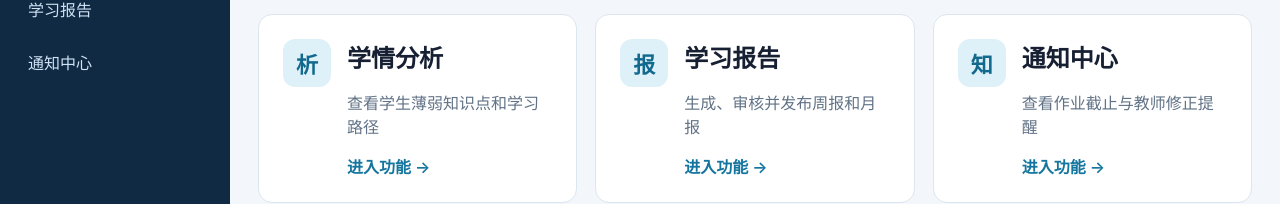
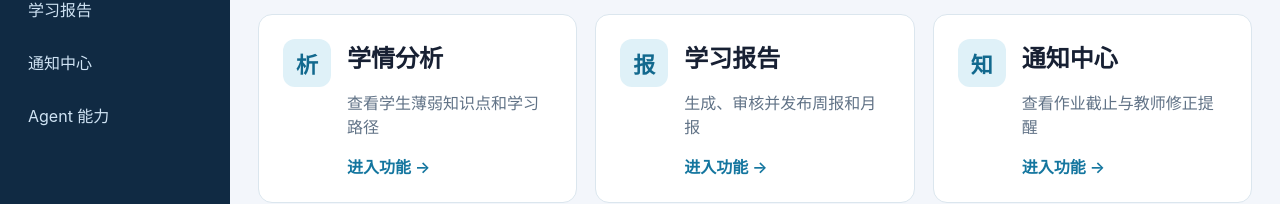
Before and after one commit to EEKK2233/hdsx, a Vue app in the folder frontend/: page / in a window 1280 px wide. Shown: the part 590-794 px from the top of the page. Built offline with nearby package versions, Linux system fonts and the light colour scheme; no server answers; sample sign-in values are in the browser's storage.

Commit message:
feat: 增加前端公共层与Agent能力中心

```diff
--- a/frontend/src/App.vue
+++ b/frontend/src/App.vue
@@ -2,6 +2,8 @@
 import {computed,onMounted} from 'vue'
 import {useAuthStore} from './stores/auth'
 import {useRoute} from 'vue-router'
+import AppBreadcrumb from './components/AppBreadcrumb.vue'
+import AccountActions from './components/AccountActions.vue'
 const auth=useAuthStore(),route=useRoute()
 onMounted(()=>auth.load().catch(()=>{}))
 const labels:{[key:string]:string}={admin:'管理员',teacher:'教师',student:'学生',parent:'家长'}
@@ -11,10 +13,11 @@ const allNav=[
   {to:'/lesson',label:'智能备课',roles:['admin','teacher']},{to:'/assignments',label:'作业中心',roles:['admin','teacher','student']},
   {to:'/chat',label:'课堂答疑',roles:['admin','teacher','student']},{to:'/classroom-ops',label:'课堂运营',roles:['admin','teacher']},
   {to:'/analytics',label:'学情分析',roles:['admin','teacher','student']},{to:'/reports',label:'学习报告',roles:['admin','teacher','parent']},
-  {to:'/notifications',label:'通知中心',roles:['admin','teacher','student','parent']}
+  {to:'/notifications',label:'通知中心',roles:['admin','teacher','student','parent']},
+  {to:'/agent-capabilities',label:'Agent 能力',roles:['admin']}
 ]
 const nav=computed(()=>allNav.filter(n=>auth.user&&n.roles.includes(auth.user.role)))
 const isPublic=computed(()=>['/login','/register'].includes(route.path))
 const currentLabel=computed(()=>allNav.find(item=>item.to===route.path)?.label||'功能页面')
 </script>
-<template><div class="shell"><aside v-if="!isPublic"><div class="brand">Edu Agent<small>{{labels[auth.user?.role||'']}}工作台</small></div><router-link v-for="n in nav" :to="n.to" :key="n.to">{{n.label}}</router-link></aside><main><header v-if="!isPublic" class="topbar"><nav class="breadcrumb" aria-label="当前位置"><router-link to="/">工作台</router-link><span>›</span><strong>{{currentLabel}}</strong></nav><div class="account-actions"><span>{{auth.user?.display_name}} · {{labels[auth.user?.role||'']}}</span><button class="logout-button" @click="auth.logout">退出登录</button></div></header><router-view v-slot="{Component}"><keep-alive :max="16"><component :is="Component"/></keep-alive></router-view></main></div></template>
+<template><div class="shell"><aside v-if="!isPublic"><div class="brand">Edu Agent<small>{{labels[auth.user?.role||'']}}工作台</small></div><router-link v-for="n in nav" :to="n.to" :key="n.to">{{n.label}}</router-link></aside><main><header v-if="!isPublic" class="topbar"><AppBreadcrumb :label="currentLabel"/><AccountActions :display-name="auth.user?.display_name" :role-label="labels[auth.user?.role||'']" @logout="auth.logout"/></header><router-view v-slot="{Component}"><keep-alive :max="16"><component :is="Component"/></keep-alive></router-view></main></div></template>
--- /dev/null
+++ b/frontend/src/capabilities.css
@@ -0,0 +1 @@
+.breadcrumb,.account-actions{display:flex;align-items:center;gap:10px}.breadcrumb a{color:#1677a6;text-decoration:none}.logout-button{padding:8px 12px}.capability-grid{display:grid;grid-template-columns:repeat(auto-fit,minmax(280px,1fr));gap:14px;margin-bottom:24px}.capability-card{background:#fff;border:1px solid #dbe5ed;border-radius:11px;padding:17px}.capability-card>div:first-child{display:flex;align-items:center;justify-content:space-between;gap:10px}.capability-card p{line-height:1.5;color:#5e7182}.capability-tags{display:flex;gap:6px;flex-wrap:wrap}.capability-tags span{background:#edf5f8;color:#176b91;padding:4px 8px;border-radius:12px;font-size:12px}
--- /dev/null
+++ b/frontend/src/components/AccountActions.vue
@@ -0,0 +1,5 @@
+<script setup lang="ts">
+defineProps<{displayName?:string;roleLabel?:string}>()
+defineEmits<{logout:[]}>()
+</script>
+<template><div class="account-actions"><span>{{displayName}} · {{roleLabel}}</span><button class="logout-button" @click="$emit('logout')">退出登录</button></div></template>
--- /dev/null
+++ b/frontend/src/components/AppBreadcrumb.vue
@@ -0,0 +1,4 @@
+<script setup lang="ts">
+defineProps<{label:string}>()
+</script>
+<template><nav class="breadcrumb" aria-label="当前位置"><router-link to="/">工作台</router-link><span>›</span><strong>{{label}}</strong></nav></template>
--- /dev/null
+++ b/frontend/src/components/CapabilityCard.vue
@@ -0,0 +1,4 @@
+<script setup lang="ts">
+defineProps<{name:string;version:string;description:string;tags?:string[]}>()
+</script>
+<template><article class="capability-card"><div><strong>{{name}}</strong><span class="badge">v{{version}}</span></div><p>{{description}}</p><div class="capability-tags"><span v-for="tag in tags" :key="tag">{{tag}}</span><span v-if="!tags?.length">无外部工具</span></div><slot/></article></template>
--- /dev/null
+++ b/frontend/src/composables/useAsyncTask.ts
@@ -0,0 +1,2 @@
+import {ref} from 'vue'
+export function useAsyncTask(){const loading=ref(false),error=ref('');async function run<T>(task:()=>Promise<T>):Promise<T|undefined>{loading.value=true;error.value='';try{return await task()}catch(reason){error.value=reason instanceof Error?reason.message:'请求失败'}finally{loading.value=false}}return{loading,error,run}}
--- a/frontend/src/main.ts
+++ b/frontend/src/main.ts
@@ -3,6 +3,7 @@ import {createPinia} from 'pinia'
 import App from './App.vue'
 import router from './router'
 import './style.css'
+import './capabilities.css'
 import './enhancements.css'
 import './navigation.css'
 import './assignment-enhancements.css'
--- a/frontend/src/router/index.ts
+++ b/frontend/src/router/index.ts
@@ -12,6 +12,7 @@ import RegisterView from '../views/RegisterView.vue'
 import ProfileView from '../views/ProfileView.vue'
 import TeacherQAView from '../views/TeacherQAView.vue'
 import NotificationsView from '../views/NotificationsView.vue'
+import AgentCapabilitiesView from '../views/AgentCapabilitiesView.vue'
 import {useAuthStore} from '../stores/auth'
 type Role='admin'|'teacher'|'student'|'parent'
 const router=createRouter({history:createWebHistory(),routes:[
@@ -26,6 +27,7 @@ const router=createRouter({history:createWebHistory(),routes:[
   {path:'/reports',component:ReportsView,meta:{roles:['teacher','admin','parent']}}
   ,{path:'/classroom-ops',component:TeacherQAView,meta:{roles:['teacher','admin']}}
   ,{path:'/notifications',component:NotificationsView,meta:{roles:['teacher','admin','student','parent']}}
+  ,{path:'/agent-capabilities',component:AgentCapabilitiesView,meta:{roles:['admin']}}
 ]})
 router.beforeEach(async to=>{
   if(to.meta.public)return
--- /dev/null
+++ b/frontend/src/types/capabilities.ts
@@ -0,0 +1,5 @@
+export interface CapabilityBase {name:string;version:string;description:string}
+export interface SkillCapability extends CapabilityBase {prompt:string;allowed_tools:string[];input_schema:Record<string,unknown>;output_schema:Record<string,unknown>}
+export interface PromptCapability extends CapabilityBase {output_mode:'text'|'json';variables:string[]}
+export interface ToolCapability extends CapabilityBase {read_only:boolean;input_schema:Record<string,unknown>}
+export interface CapabilityResponse {skills:SkillCapability[];prompts:PromptCapability[];tools:ToolCapability[];mcp:{enabled:boolean;protocol_versions:string[];transport:string;methods:string[];remote_default:string}}
--- /dev/null
+++ b/frontend/src/views/AgentCapabilitiesView.vue
@@ -0,0 +1,5 @@
+<script setup lang="ts">
+import{onMounted,ref}from'vue';import{api}from'../api/client';import{useAsyncTask}from'../composables/useAsyncTask';import CapabilityCard from'../components/CapabilityCard.vue';import type{CapabilityResponse}from'../types/capabilities'
+const data=ref<CapabilityResponse|null>(null),{loading,error,run}=useAsyncTask();onMounted(()=>run(async()=>{data.value=(await api.get<CapabilityResponse>('/agent-capabilities')).data}))
+</script>
+<template><div class="page"><div class="page-title"><div><h1>Agent 能力中心</h1><p>检查系统实际启用的 Skill、版本化 Prompt、白名单 Tool 与 MCP 网关。</p></div></div><p v-if="error" class="notice error">{{error}}</p><div v-if="loading" class="empty">正在读取能力注册中心…</div><template v-else-if="data"><section class="card"><div class="section-header"><div><h2>MCP 安全网关</h2><p class="muted">{{data.mcp.transport}}；远端调用默认 {{data.mcp.remote_default}}</p></div><span class="status ready">{{data.mcp.enabled?'已启用':'未启用'}}</span></div><div class="capability-tags"><span v-for="method in data.mcp.methods" :key="method">{{method}}</span></div></section><section><h2>Skills（{{data.skills.length}}）</h2><div class="capability-grid"><CapabilityCard v-for="item in data.skills" :key="item.name+item.version" v-bind="item" :tags="item.allowed_tools"><p class="muted">Prompt：{{item.prompt}}</p></CapabilityCard></div></section><section><h2>Prompts（{{data.prompts.length}}）</h2><div class="capability-grid"><CapabilityCard v-for="item in data.prompts" :key="item.name+item.version" v-bind="item" :tags="[item.output_mode,...item.variables]"/></div></section><section><h2>Tools（{{data.tools.length}}）</h2><div class="capability-grid"><CapabilityCard v-for="item in data.tools" :key="item.name" v-bind="item" :tags="[item.read_only?'只读':'可写']"/></div></section></template></div></template>
```
